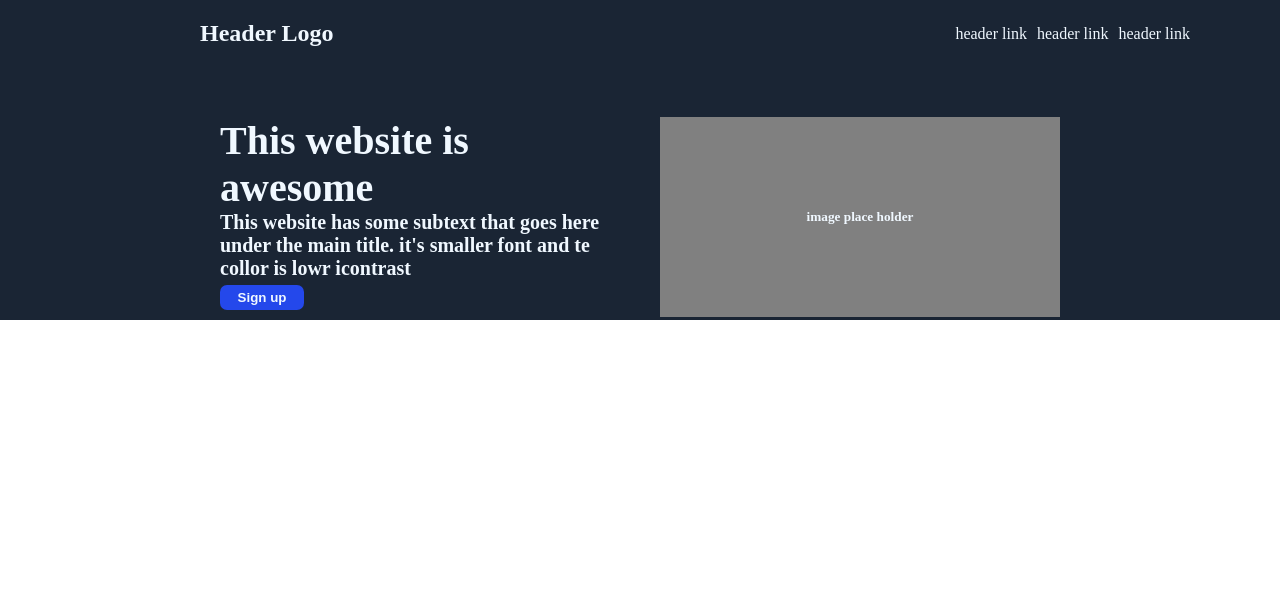
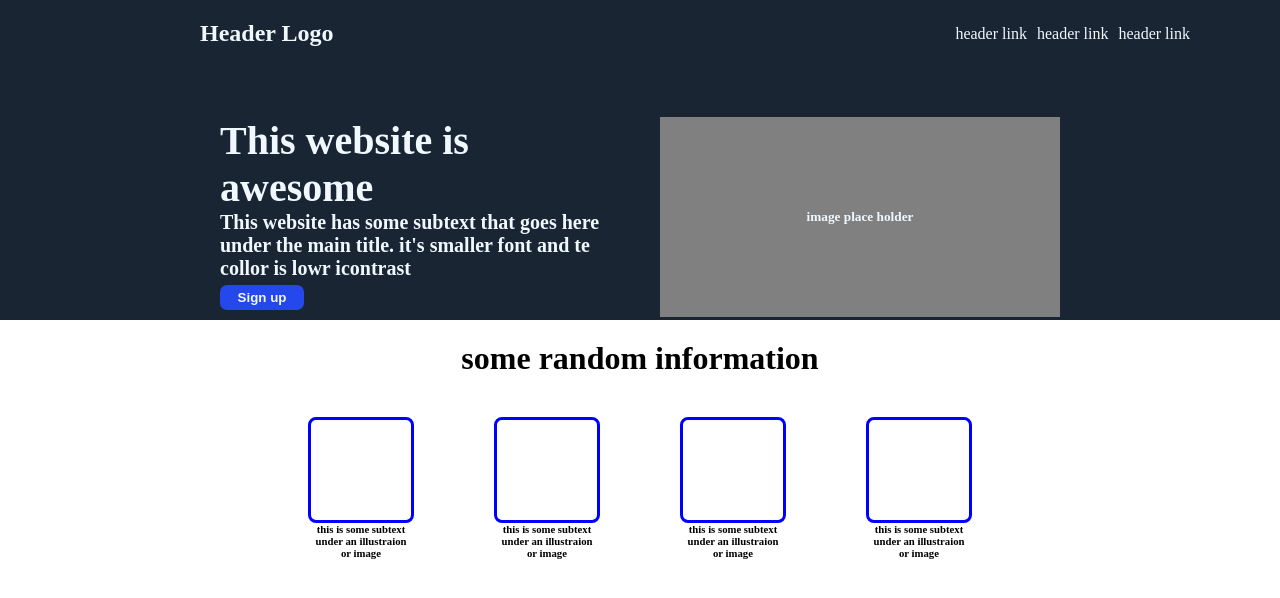
Before and after one commit to sammy2342/landing-page-odin-project, a plain HTML site: page index.html in a window 1280 px wide. Drawn offline with Linux system fonts and the light colour scheme.

Commit message:
complete section 2

```diff
--- a/index.html
+++ b/index.html
@@ -28,5 +28,24 @@
             </div>
         </div>
     </main>
+    <h1 class="section-2-h1">some random information</h1>
+    <main2>
+        <div class="section-border-1">
+            <div class="border-blue-square"></div>
+            <h6>this is some subtext under an illustraion or image</h6>
+        </div>
+        <div class="section-border-1">
+            <div class="border-blue-square"></div>
+            <h6>this is some subtext under an illustraion or image</h6>
+        </div>
+        <div class="section-border-1">
+            <div class="border-blue-square"></div>
+            <h6>this is some subtext under an illustraion or image</h6>
+        </div>
+        <div class="section-border-1">
+            <div class="border-blue-square"></div>
+            <h6>this is some subtext under an illustraion or image</h6>
+        </div>
+    </main2>
 </body>
 </html>
--- a/style.css
+++ b/style.css
@@ -83,3 +83,36 @@
 .header-h4 {
     font-size: 20px;
 }
+
+main2 {
+    display: flex;
+    flex-direction: row;
+    justify-content: center;
+}
+
+.section-2-h1 {
+    text-align: center;
+    margin: 20px;
+}
+
+.section-border-1 {
+    display: flex;
+    flex-direction: column;
+    justify-content: center;
+    align-items: center;
+    margin: 20px;
+    margin-left: 40px;
+    margin-right: 40px;
+}
+
+.border-blue-square {
+    height: 100px;
+    width: 100px;
+    border: 3px solid blue;
+    border-radius: 8px;
+}
+
+.section-border-1 h6 {
+    width: 100px;
+    text-align: center;
+}
```
